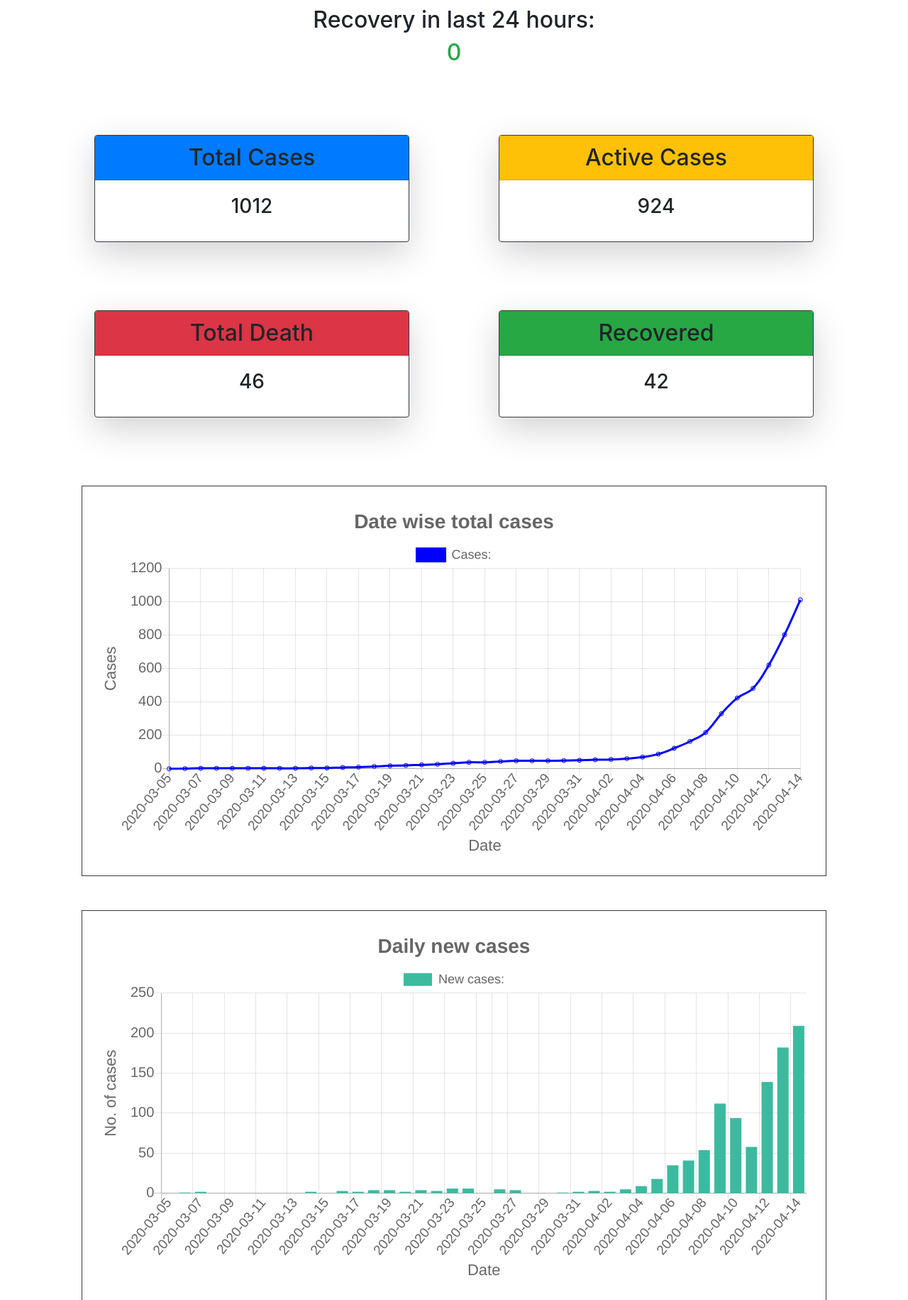
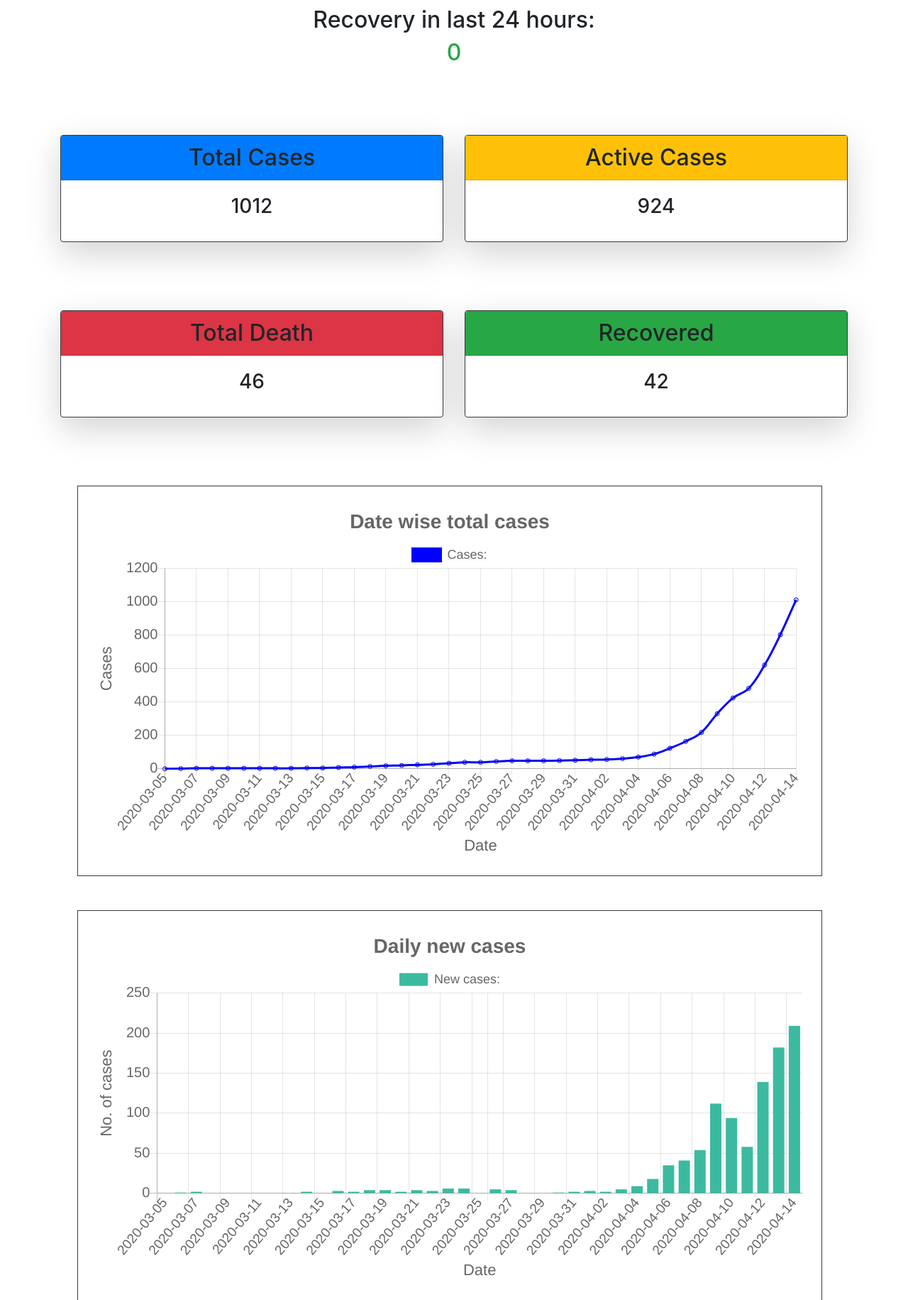
Before and after one commit to Shovon588/corona-info, a Django app: page / in a window 1280 px wide. Shown: the part 303-2134 px from the top of the page at 71% size. Run offline with Django 3.2, Linux system fonts and the light colour scheme; data comes from the database, SQL or seed files in the repository; some libraries are stand-ins or nearby versions.

Commit message:
Fixed some bugs

```diff
--- a/district_info/views.py
+++ b/district_info/views.py
@@ -80,7 +80,6 @@ def get_district_data(request):
         'div_name': div_name,
         'div_cases': div_cases,
     }
-    print(data)
 
     return JsonResponse(data=data)
 
--- a/templates/base.html
+++ b/templates/base.html
@@ -13,6 +13,7 @@
     {% block css_block %} {% endblock %}
   </head>
   <body>
+
 
     <div class="container-fluid">
       <div class="row">
--- a/templates/index.html
+++ b/templates/index.html
@@ -14,7 +14,7 @@
 
 <div class="row">
   <div class="col-sm-6">
-    <div class="card my-5 mx-5 border-dark shadow-lg">
+    <div class="card my-5 mx-auto border-dark shadow-lg">
       <h2 class="card-header text-center bg-primary">Total Cases</h2>
       <div class="card-body">
         <h3 class="card-title text-center">{{total_case}}</h3>
@@ -23,7 +23,7 @@
   </div>
 
   <div class="col-sm-6">
-    <div class="card my-5 mx-5 border-dark shadow-lg">
+    <div class="card my-5 mx-auto border-dark shadow-lg">
       <h2 class="card-header text-center bg-warning">Active Cases</h2>
       <div class="card-body">
         <h3 class="card-title text-center">{{active_case}}</h3>
@@ -35,7 +35,7 @@
 
 <div class="row">
   <div class="col-sm-6">
-    <div class="card my-5 mx-5 border-dark shadow-lg">
+    <div class="card my-5 mx-auto border-dark shadow-lg">
       <h2 class="card-header text-center bg-danger">Total Death</h2>
       <div class="card-body">
         <h3 class="card-title text-center">{{total_death}}</h3>
@@ -44,7 +44,7 @@
   </div>
 
   <div class="col-sm-6">
-    <div class="card my-5 mx-5 border-dark shadow-lg">
+    <div class="card my-5 mx-auto border-dark shadow-lg">
       <h2 class="card-header text-center bg-success">Recovered</h2>
       <div class="card-body">
         <h3 class="card-title text-center">{{total_recovery}}</h3>
@@ -53,31 +53,30 @@
   </div>
 </div>
 
-<div class="my-5 mx-auto">
-    <div style="display: flex;justify-content: center;align-items: center;">
+
+<div class="my-5 ml-4" >
+    <div style="display: flex">
       <canvas id="cumCase" width="1000%" class="border border-dark p-4"></canvas>
     </div>
 </div>
 
-<div class="my-5 mx-auto" >
-    <div style="display: flex;justify-content: center;align-items: center;">
+<div class="my-5 ml-4" >
+    <div style="display: flex">
         <canvas id="newCases" width="1000%"  class="border border-dark p-4"></canvas>
     </div>
 </div>
 
-<div class="my-5 mx-auto">
-    <div style="display: flex;justify-content: center;align-items: center;">
+<div class="my-5 ml-4">
+    <div style="display: flex">
       <canvas id="cumDeath-cumRecov" width="1000%" class="border border-dark p-4"></canvas>
     </div>
 </div>
 
-  <div class="my-5 mx-auto">
-      <div style="display: flex;justify-content: center;align-items: center;">
-          <canvas id="newDeaths" width="1000%"  class="border border-dark p-4"></canvas>
-      </div>
-  </div>
-
-
+<div class="my-5 ml-4">
+    <div style="display: flex">
+        <canvas id="newDeaths" width="1000%"  class="border border-dark p-4"></canvas>
+    </div>
+</div>
 
   <script>
       $.ajax({
```
Also changed, not shown: templates/district.html (+4 -3 lines). Lines whose indentation alone changed are shown as unchanged.
